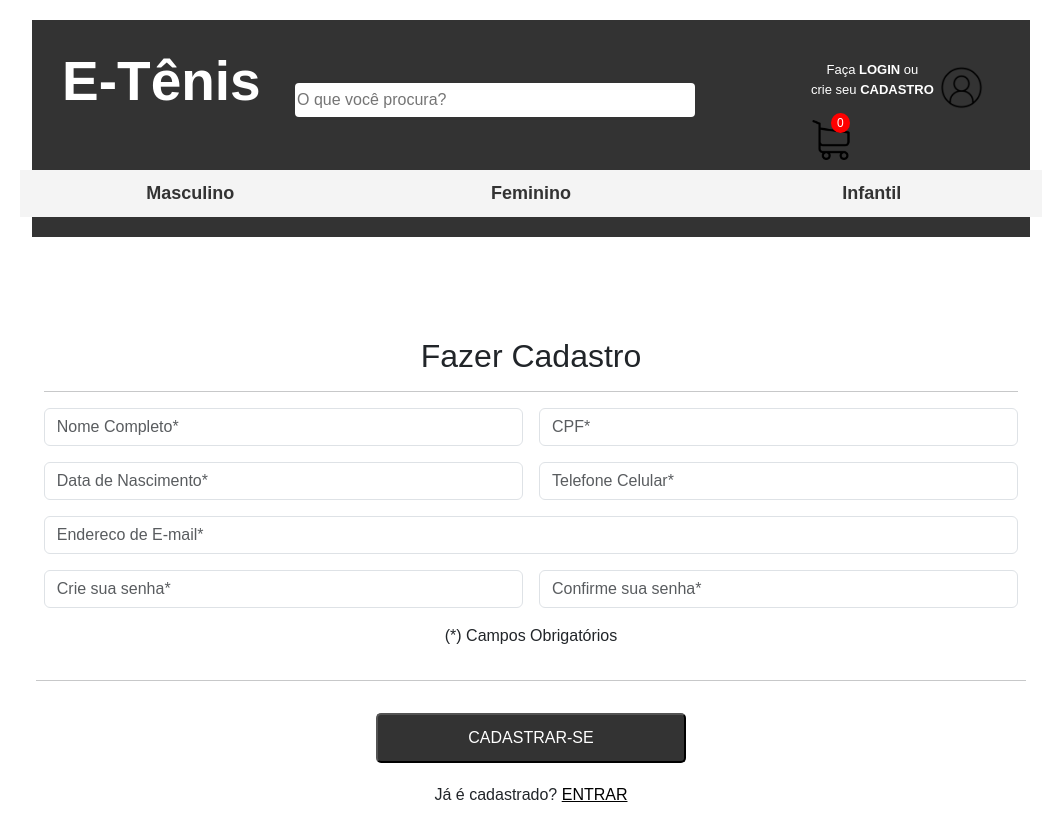
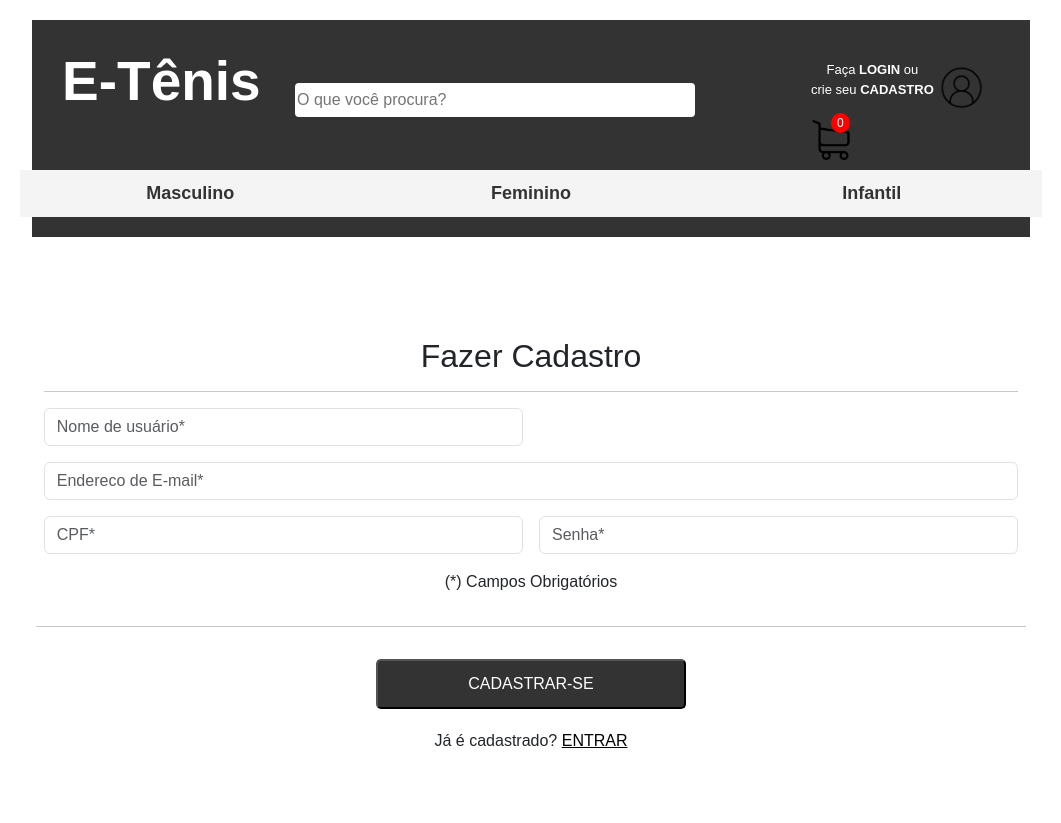
Before and after one commit to dsm-cefet-rj/trabalho-integrado-2023-2-psw-grupo-8-2023-2, a React (Create React App) app in the folder front-end/: page /Cadastro in a window 1280 px wide. Shown: the whole page, without its empty margins (109-1170 px from the left). After the commit the page ends 800 px from the top, so only its background shows below. Built offline with nearby package versions, Linux system fonts and the light colour scheme; data requests are answered from the project's data file.

Commit message:
Cadastro pelo frontend

```diff
--- a/front-end/src/features/userSlice.js
+++ b/front-end/src/features/userSlice.js
@@ -15,6 +15,12 @@ export const loginServer = createAsyncThunk('/users/loginserver', async (login)
     return await httpPost(`http://localhost:3004/usuario/login`, login);
 });
 
+export const addUserServer = createAsyncThunk('projetos/addProjetoServer', async (cadastro) => {
+    return await httpPost(`http://localhost:3004/usuario/signup`, cadastro);
+});
+
+
+
 export const loginSlice = createSlice({
     name: 'logins',
     initialState: initialState,
@@ -25,7 +31,6 @@ export const loginSlice = createSlice({
 })
 
 
-
 export const {
     selectAll: selectAllLogin,
 } = loginAdapter.getSelectors((state) => state.logins);
--- a/front-end/src/pages/cadastro/cadastro.js
+++ b/front-end/src/pages/cadastro/cadastro.js
@@ -1,8 +1,48 @@
-import React from 'react'
 import "./cadastro.css"
 import { Link } from 'react-router-dom'
+import React, { useState, useEffect } from 'react';
+import { addUserServer } from "../../features/userSlice";
+import { useDispatch, useSelector } from 'react-redux';
+import { useParams, useNavigate } from 'react-router-dom';
+
 
 export const  Cadastro = () => {
+
+    const [newUsername, setNewUsername] = useState("");
+    const handleUsername = (event) => {
+        setNewUsername(event.target.value);
+        console.log(newUsername)
+    };
+
+    const [newPassword, setNewPassword] = useState("");
+    const handlePassword = (event) => {
+        setNewPassword(event.target.value);
+        console.log(newPassword)
+    };
+
+    const [newEmail, setNewEmail] = useState("");
+    const handleEmail = (event) => {
+        setNewEmail(event.target.value);
+        console.log(newEmail)
+    };
+
+    const [newCpf, setNewCpf] = useState("");
+    const handleCpf = (event) => {
+        setNewCpf(event.target.value);
+        console.log(newCpf)
+    };
+
+    const navigate = useNavigate();
+    const dispatch = useDispatch();
+
+    const handleCadastro = (username, password, email, cpf) => {
+        dispatch(addUserServer({ "username": username, "password": password, "email":email, "cpf":cpf }));
+        navigate('/Login')
+        //navigate('/Perfil')
+    };
+
+
+
     return (
         <section>
             <div className="container">
@@ -12,30 +52,15 @@ export const  Cadastro = () => {
                     <form className="row g-3">
                         <div className="col-md-6">
                             <input
+                                onChange={handleUsername}
                                 type="text"
                                 className="form-control"
-                                placeholder="Nome Completo*" required
-                            />
-                        </div>
-                        <div className="col-md-6">
-                            <input type="text" className="form-control" placeholder="CPF*" required/>
-                        </div>
-                        <div className="col-md-6">
-                            <input
-                                type="text"
-                                className="form-control"
-                                placeholder="Data de Nascimento*" required
-                            />
-                        </div>
-                        <div className="col-md-6">
-                            <input
-                                type="text"
-                                className="form-control"
-                                placeholder="Telefone Celular*" required
+                                placeholder="Nome de usuário*" required
                             />
                         </div>
                         <div className="col-12">
                             <input
+                                onChange={handleEmail}
                                 type="email"
                                 className="form-control"
                                 placeholder="Endereco de E-mail*" required
@@ -43,22 +68,24 @@ export const  Cadastro = () => {
                         </div>
                         <div className="col-md-6">
                             <input
-                                type="password"
+                                onChange={handleCpf}
+                                type="text"
                                 className="form-control"
-                                placeholder="Crie sua senha*" required
+                                placeholder="CPF*" required
                             />
                         </div>
                         <div className="col-md-6">
                             <input
+                                onChange={handlePassword}
                                 type="password"
                                 className="form-control"
-                                placeholder="Confirme sua senha*" required
+                                placeholder="Senha*" required
                             />
                         </div>
                         <p id="field">(*) Campos Obrigatórios</p>
                         <hr />
                         <div id="botao">
-                            <button type="submit" id="out">
+                            <button onClick={() => handleCadastro(newUsername, newPassword, newEmail, newCpf)} type="submit" id="out">
                                 CADASTRAR-SE
                             </button>
                             <p>
```
